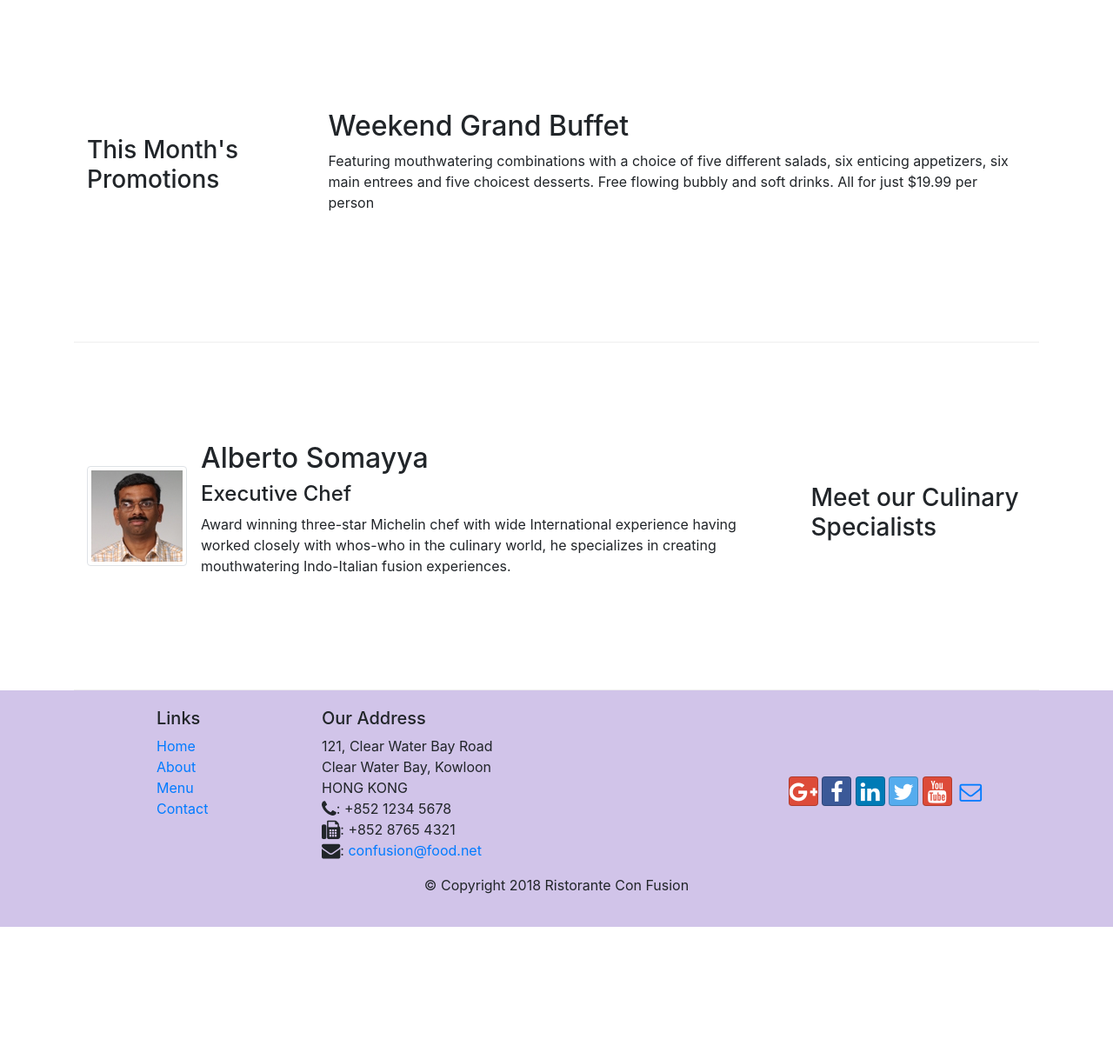
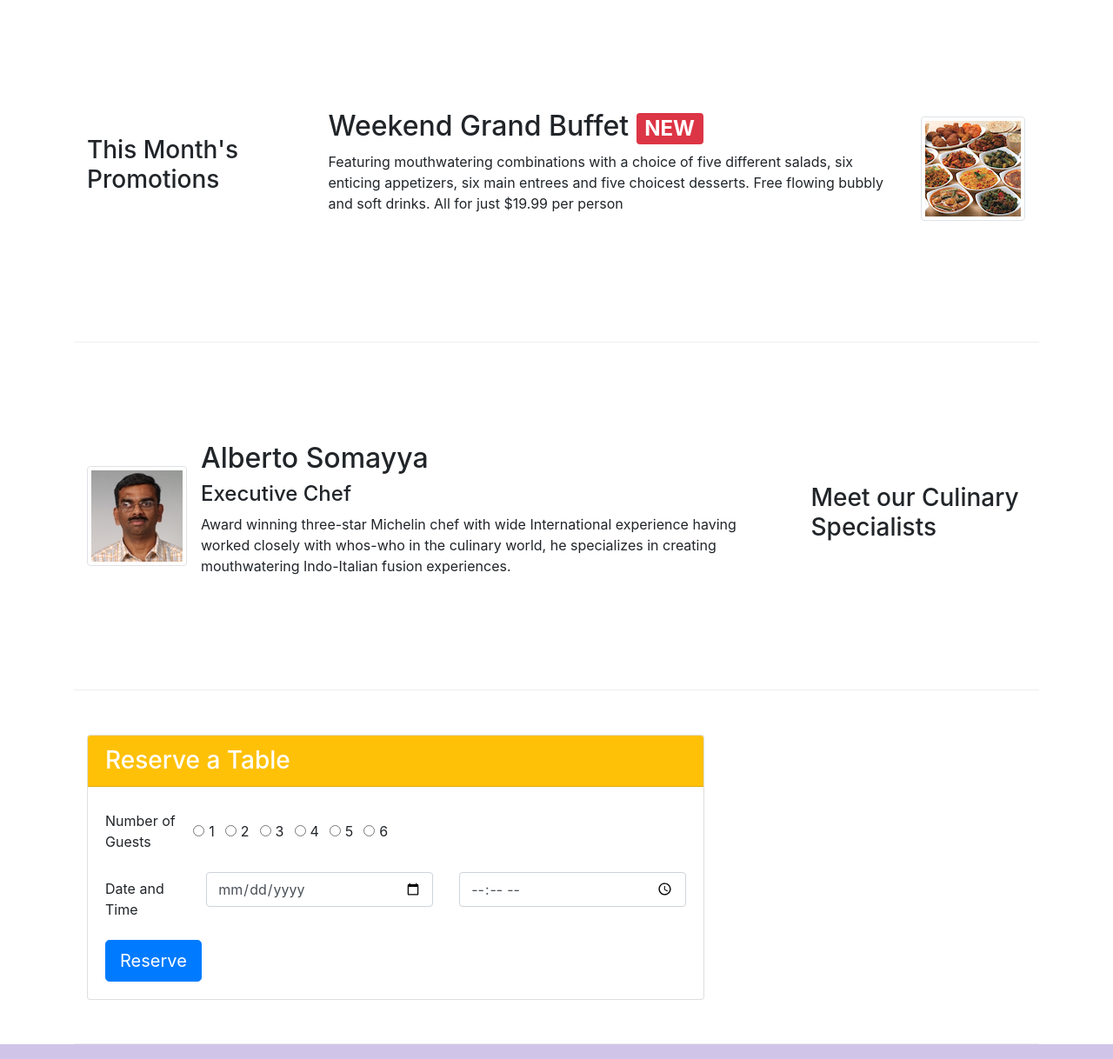
Before and after one commit to Scathdullir/Bootstrap-Course, a website: page index.html in a window 1280 px wide. Shown: the part 740-1958 px from the top of the page at 87% size. Before the commit the page ends 1806 px from the top, so only its background shows below. Drawn offline with nearby package versions, Linux system fonts and the light colour scheme.

Commit message:
Assignment 2

```diff
--- a/index.html
+++ b/index.html
@@ -42,8 +42,11 @@
                     <h1>Ristorante con Fusion</h1>
                     <p>We take inspiration from the World's best cuisines, and create a unique fusion experience. Our lipsmacking creations will tickle your culinary senses!</p>
                 </div>
-                <div class="col-12 col-sm align-self-center">
+                <div class="col-12 col-sm-3 align-self-center">
                     <img src="img/logo.png" class="img-fluid">
+                </div>
+                <div class="col-12 col-sm-3 align-self-center">
+                    <button type="button" class="btn btn-warning btn-sm btn-block"><a style="text-decoration:none" href="#reservetable">Reserve Table</a></button>
                 </div>
             </div>
         </div>
@@ -59,7 +62,7 @@
                     <img class="d-flex mr-3 img-thumbnail align-self-center"
                             src="img/uthappizza.png" alt="Uthappizza">
                     <div class="media-body">
-                        <h2 class="mt-0">Uthappizza</h2>
+                        <h2 class="mt-0">Uthappizza <span class="badge badge-danger">HOT</span> <span class="badge badge-pill badge-secondary">$4.99</span></h2>
                         <p class="d-none d-sm-block">A unique combination of Indian Uthappam (pancake) and
                             Italian pizza, topped with Cerignola olives, ripe vine
                             cherry tomatoes, Vidalia onion, Guntur chillies and
@@ -75,8 +78,14 @@
                 <h3>This Month's Promotions</h3>
             </div>
             <div class="col col-sm col-md">
-                <h2>Weekend Grand Buffet</h2>
-                <p>Featuring mouthwatering combinations with a choice of five different salads, six enticing appetizers, six main entrees and five choicest desserts. Free flowing bubbly and soft drinks. All for just $19.99 per person </p>
+                <h2>Weekend Grand Buffet <span class="badge badge-danger">NEW</span></h2>
+                <p class="d-none d-sm-block">Featuring mouthwatering combinations with a choice of five different salads, six enticing appetizers, six main entrees and five choicest desserts. Free flowing bubbly and soft drinks. All for just $19.99 per person </p>
+            </div>
+            <div class="media">
+                <img class="d-flex mr-3 img-thumbnail align-self-center"
+                            src="img/buffet.png" alt="Buffet">
+                <div class="media-body">
+                </div>
             </div>
         </div>
 
@@ -100,6 +109,62 @@
                 </div>
             </div>
         </div>
+
+        <div class="row row-content">
+            <div class="col-12">
+            </div>
+             <div class="col-sm-8 align-self-center">
+                 <div class="card" id="reservetable">
+                    <h3 class="card-header bg-warning text-white">Reserve a Table</h3>
+                    <div class="card-body">
+                        <form>
+                            <div class="form-group row">
+                                <label for="guests" class="col-md-2 col-form-label">Number of Guests</label>
+                            <div class="form-check form-check-inline">
+                                <input class="form-check-input" type="radio" name="RadioOptions" id="Radio1" value="option1">
+                                <label class="form-check-label" for="inlineRadio1">1</label>
+                            </div>
+                            <div class="form-check form-check-inline">
+                                <input class="form-check-input" type="radio" name="RadioOptions" id="Radio2" value="option2">
+                                <label class="form-check-label" for="inlineRadio2">2</label>
+                              </div>
+                              <div class="form-check form-check-inline">
+                                <input class="form-check-input" type="radio" name="RadioOptions" id="Radio3" value="option3">
+                                <label class="form-check-label" for="inlineRadio2">3</label>
+                              </div>
+                              <div class="form-check form-check-inline">
+                                <input class="form-check-input" type="radio" name="RadioOptions" id="Radio4" value="option4">
+                                <label class="form-check-label" for="inlineRadio2">4</label>
+                              </div>
+                              <div class="form-check form-check-inline">
+                                <input class="form-check-input" type="radio" name="RadioOptions" id="Radio5" value="option5">
+                                <label class="form-check-label" for="inlineRadio2">5</label>
+                              </div>
+                              <div class="form-check form-check-inline">
+                                <input class="form-check-input" type="radio" name="RadioOptions" id="Radio6" value="option6">
+                                <label class="form-check-label" for="inlineRadio2">6</label>
+                              </div>
+                            </div>
+                            <div class="form-group row">
+                                <label for="datetime" class="col-md-2 col-form-label">Date and Time</label>
+                                <div class="col">
+                                    <input type="date" class="form-control" placeholder="Date">
+                                  </div>
+                                  <div class="col">
+                                    <input type="time" class="form-control" placeholder="Time">
+                                  </div>
+                            </div>
+                            <div class="row">
+                                <div class="col-auto">
+                                    <button type="button" class="btn btn-primary btn-lg">Reserve</button>
+                                </div>
+                            </div>
+                        </form>
+                    </div>
+                </div>
+             </div>
+        </div>
+
     </div>
 
     <footer class ="footer">
```
